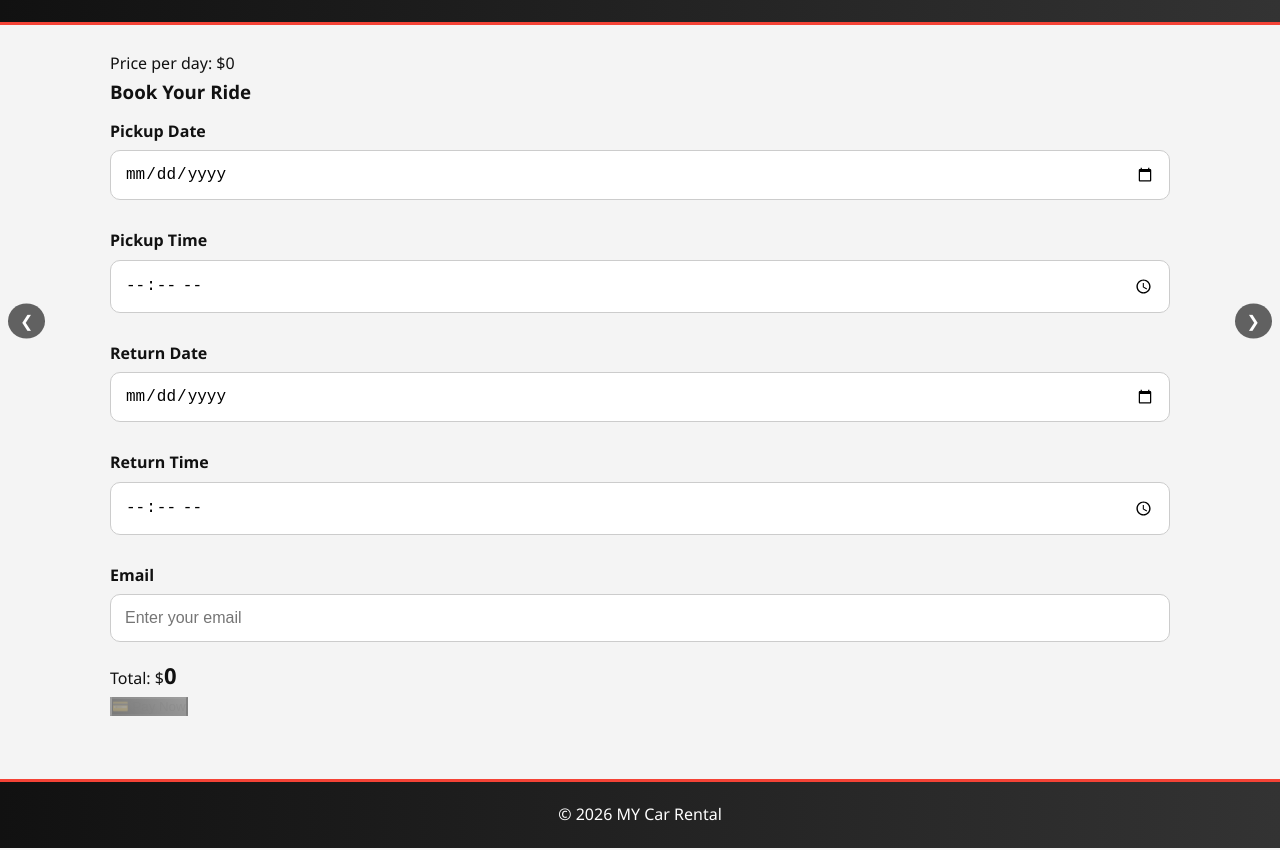
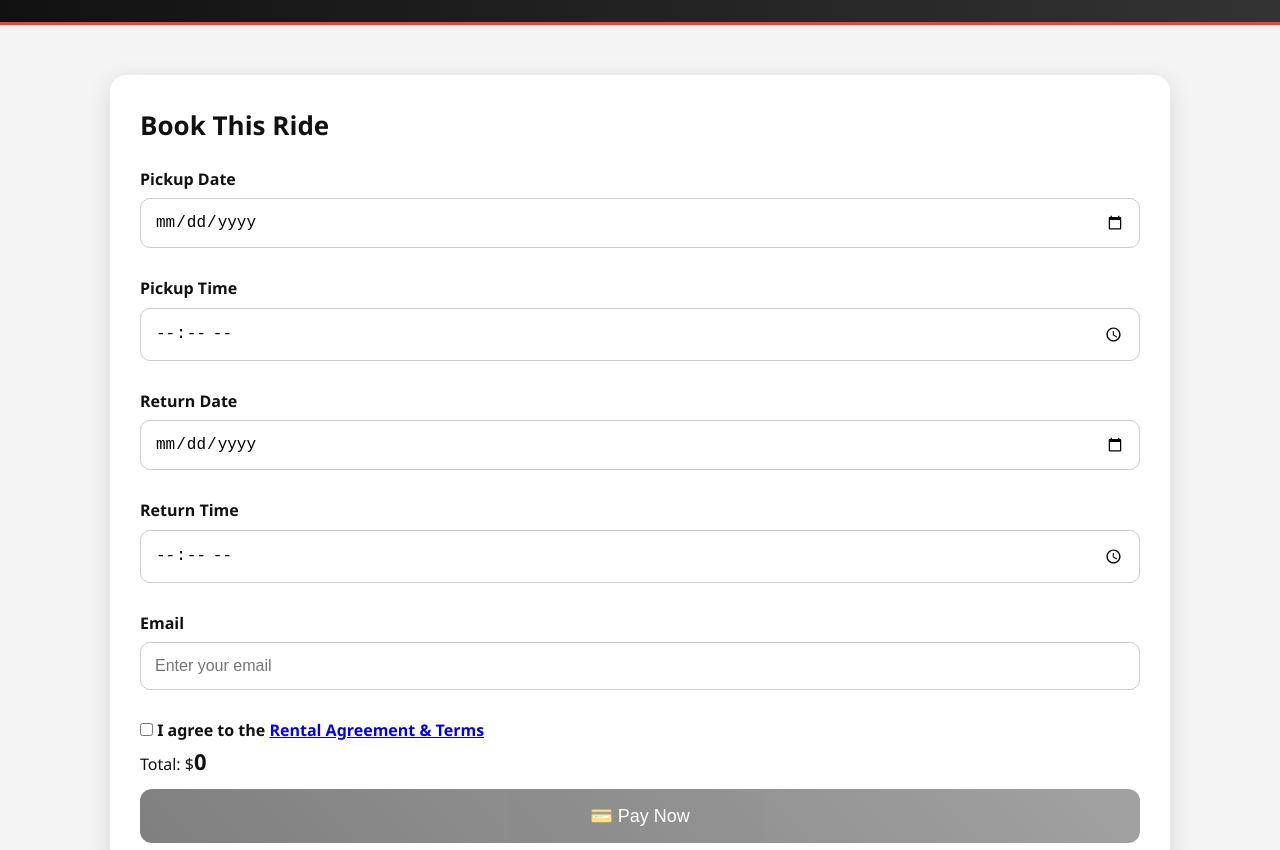
Before and after one commit to kysboadi-afk/MY-Car-rental, a plain HTML site: page car.html in a window 1280 px wide. Shown: the part 79-929 px from the top of the page. Drawn offline with Linux system fonts and the light colour scheme.

Commit message:
Update car.html

```diff
--- a/car.html
+++ b/car.html
@@ -1,47 +1,65 @@
 <!DOCTYPE html>
 <html lang="en">
 <head>
-  <meta charset="UTF-8">
-  <meta name="viewport" content="width=device-width, initial-scale=1.0">
+  <meta charset="UTF-8" />
+  <meta name="viewport" content="width=device-width, initial-scale=1.0"/>
   <title>Car Details - MY Car Rental</title>
   <link rel="stylesheet" href="style.css">
   <script src="https://js.stripe.com/v3/"></script>
 </head>
+
 <body>
+
 <header>
   <h1>MY Car Rental</h1>
 </header>
 
 <div class="container">
+
   <section class="car-details">
-      <h2 id="carTitle"></h2>
-      <p id="carSubtitle"></p>
+    <div class="slider" id="carSlider">
+      <!-- Images will be injected by JS -->
+    </div>
 
-      <div id="sliderContainer" class="slider"></div>
-      <div class="slider-controls">
-        <button onclick="prevSlide()">&#10094;</button>
-        <button onclick="nextSlide()">&#10095;</button>
+    <div class="car-info">
+      <h3 id="carName"></h3>
+      <p class="car-subtitle" id="carSubtitle"></p>
+      <p class="price" id="carPrice"></p>
     </div>
-      <div class="slider-dots" id="sliderDots"></div>
 
-      <p>Price per day: $<span id="price">0</span></p>
+    <section class="booking">
+      <h2>Book This Ride</h2>
 
-      <h3>Book Your Ride</h3>
       <label>Pickup Date</label>
       <input type="date" id="pickup">
+
       <label>Pickup Time</label>
       <input type="time" id="pickupTime">
+
       <label>Return Date</label>
       <input type="date" id="return">
+
       <label>Return Time</label>
       <input type="time" id="returnTime">
+
       <label>Email</label>
       <input type="email" id="email" placeholder="Enter your email">
 
-      <p>Total: $<span id="total">0</span></p>
+      <label class="agree">
+        <input type="checkbox" id="agree">
+        I agree to the
+        <a href="https://docs.google.com/document/d/1vvG-SbqoUa8OipyduvTMlyOrwx7JREwCpYOkgURoVdI/edit?usp=sharing" target="_blank">
+          Rental Agreement & Terms
+        </a>
+      </label>
+
+      <p class="total">Total: $<span id="total">0</span></p>
 
       <button id="stripePay" disabled>💳 Pay Now</button>
+      <button onclick="reserve()">Reserve Without Paying</button>
     </section>
+  </section>
+
 </div>
 
 <footer>
```
Lines whose indentation alone changed are shown as unchanged.
